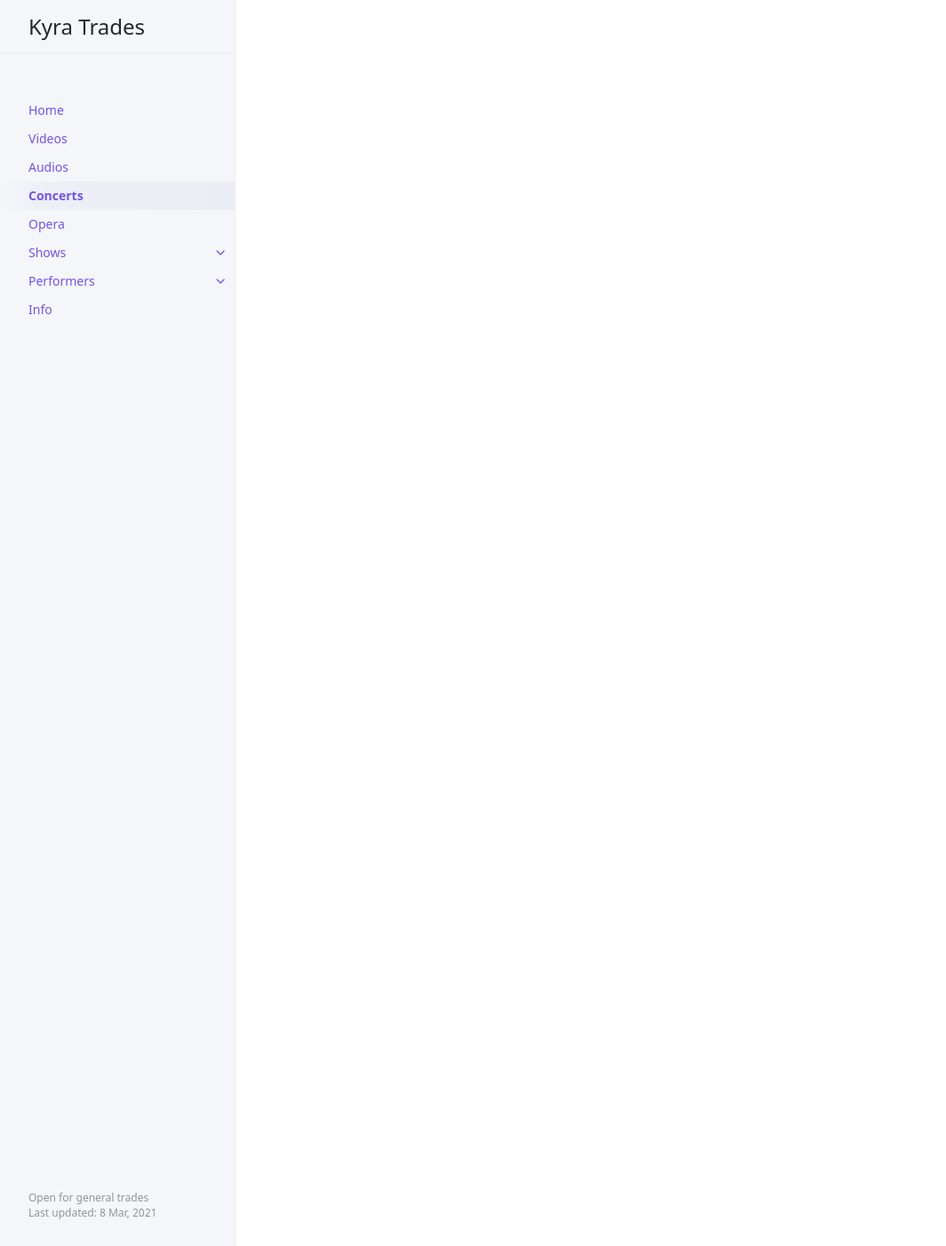
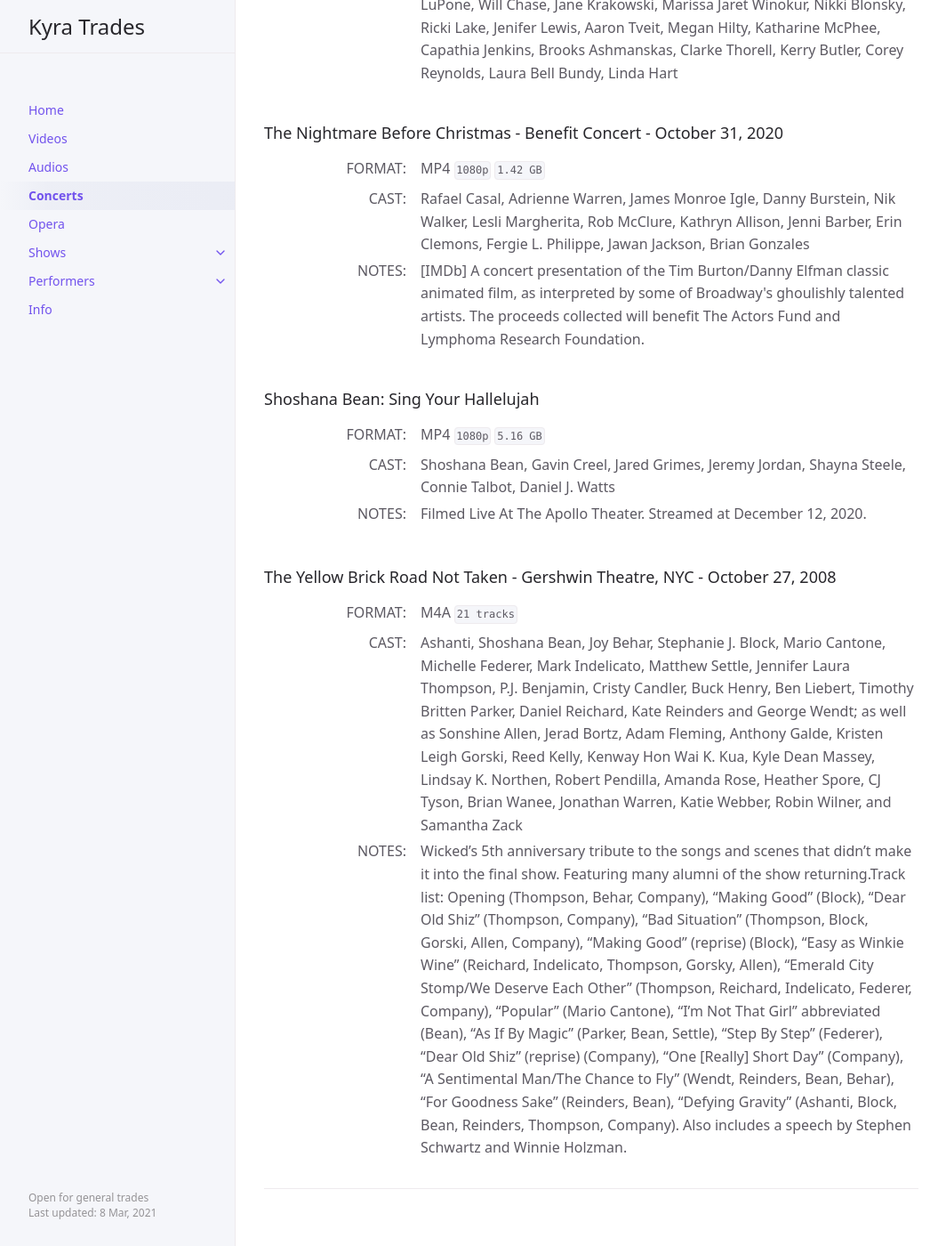
Before and after one commit to kyratrades/kyratrades.github.io, a Jekyll site: the page built from docs/concerts.md, in a window 1280 px wide and 1400 px high, scrolled down 9781 px. Shown: the whole window at 89% size, without its empty margins (107-1171 px from the left). Built offline with Jekyll 4.4.1, drawn with Linux system fonts in a browser that asks for light colours; some of the changed text lies outside the part shown.

Commit message:
Update concerts.md

```diff
--- a/docs/concerts.md
+++ b/docs/concerts.md
@@ -240,6 +240,25 @@ NOTES
 
 ## Wicked Divas
 
+### Video
+
+#### Wicked Divas - Cincinnati - November 15, 2009
+{: .no_toc .d-inline-block }
+
+SunsetBlvd79
+{: .label .label-blue }
+
+FORMAT
+: VOB+smalls `1 DVD`
+
+CAST
+: Megan Hilty, Julia Murney
+
+NOTES
+: Songs include: All That Jazz, Back to Before, Ring Them Bells, Til' There Was You, I Could of Danced All Night, Part of Your World, The Wizard and I, Popular, Defying Gravity, For Good, and I Will Never Leave You.
+
+### Audio
+
 #### Wicked Divas - Cincinnati - November 13, 2009
 {: .no_toc .d-inline-block }
 
@@ -349,6 +368,15 @@ CAST
 NOTES
 : TODAY hosts Savannah Guthrie, Hoda Kotb, and Al Roker will host the event this year. The Broadway performances this year will come from the casts of Ain\'t Too Proud - The Life and Times of The Temptations, Hamilton, Jagged Little Pill, and Mean Girls. Plus, the Radio City Music Hall Rockettes will bring their Christmas magic to the festivities.
 
+#### The American Songbook: Best of Broadway - Boston Symphony Hall - June 17, 2011
+{: .no_toc .d-inline-block }
+
+FORMAT
+: MP3 `32 tracks`
+
+CAST
+: The Boston Pops, Stephanie J. Block, Julia Murney
+
 #### Barack On Broadway - Broadway - June 4, 2012
 {: .no_toc .d-inline-block }
 
@@ -361,14 +389,45 @@ CAST
 NOTES
 : An unbelievable concert. The energy in the room was phenomenal. The people seated around the master tend to clap loudly, but it\'s hard to fault them for being excited.
 
-#### The American Songbook: Best of Broadway - Boston Symphony Hall - June 17, 2011
+#### Broadway Backwards 8 - New York City - March 28, 2013
+{: .no_toc .d-inline-block }
+
+Issues
+{: .label .label-red }
+
+FORMAT
+: MP3 `31 tracks`
+: Seems to be missing track 15 (of 32) unless the track numbers are wrong
+
+CAST
+: Stephanie J. Block, Estelle Parsons, Judy Kaye, Bruce Vilanch, Daniel Breaker, Anita Gillette, Tony Sheldon, Jose Llana, Jim Brochu, Ward Billeisen, Tituss Burgess, Robert Creighton, Kyle Dean Massey, John Bolton, Jake Boyd, Mo Brady Ashley Brown, Len Cariou, Victor Garber, Malcolm Gets, Jan Maxwell, Brian Stokes Mitchell, Stacey Oristano, Doris Roberts, Howie Michael Smith, Anthony Warlow, Josh Young, Karen Ziemba
+
+#### Broadway Kitchen Sink - New York - April 4, 2004
 {: .no_toc .d-inline-block }
 
 FORMAT
 : MP3 `32 tracks`
 
 CAST
-: The Boston Pops, Stephanie J. Block, Julia Murney
+: Hosted by Seth Rudetsky with Shoshana Bean, Sarah Uriarte Berry, Stephanie J. Block, David Burtka, Kristy Cates, Sara Gettelfinger, Anita Gillete, Jose Llana, Emily Loesser, Julia Murney, Gina Phillistine, Lyn Phillistine, Anthony Rapp, Cary Shield, Kate Shindle and Don Stephenson
+
+#### Broadway’s Back! - Marquis Theatre - November 30, 2007
+{: .no_toc .d-inline-block }
+
+FORMAT
+: MP3 `10 tracks`
+
+CAST
+: Bob Martin, Bernadette Peters, Laura Bell Bundy, Jonathan Groff, Lea Michele, Kerry Butler, Cheyenne Jackson, Laura Osnes, Max Crumm, Stephanie J. Block, Annaleigh Ashford, Angela Lansbury, Bob Saget, and more.
+
+#### Bushel and A Peck Benefit - Feinstein’s / 54 Below - March 1, 2015
+{: .no_toc .d-inline-block }
+
+FORMAT
+: MP3 `20 tracks`
+
+CAST
+: Julia Murney, Eisa Davis, Laura Osnes, Aaron Lazar, Georgia Stitt, Stephanie J. Block, Benjamin Scheuer, Kenita Miller, Andrew Keenan-Bolger, Kate Wetherhead
 
 #### Defying Gravity: The Music of Stephen Schwartz in Concert - Las Vegas - January 31, 2009
 {: .no_toc .d-inline-block }
@@ -439,7 +498,16 @@ FORMAT
 NOTES
 : Liza Minnelli stars in a television concert directed and choreographed by Bob Fosse. She performs such songs as the title number, "Liza with a 'Z'" and "Son of a Preacher Man". The concert concludes with a medley of songs from the film Cabaret (1972).
 
-#### The New York Pops: Make it BIG! 31st Birthday Gala - Carnegie Hall - April 28, 2014
+#### New York Pops 30th Birthday Gala: Celebrating Collaborations of the Past, Present, and Future - Carnegie Hall - April 29, 2013
+{: .no_toc .d-inline-block }
+
+FORMAT
+: MP3 `Untracked`
+
+CAST
+: Nick Adams, Laura Benanti, Stephanie J. Block, Liz Callaway, Will Chase, Megan Hilty, Marilyn Maye, Rob McClure, Donna Murphy, Kelli O’Hara, Laura Osnes, Leslie Uggams, Max von Essen, Anthony Warlow, Betsy Wolfe
+
+#### The New York Pops: Make it BIG! Birthday Gala - Carnegie Hall - April 28, 2014
 {: .no_toc .d-inline-block }
 
 irnbruise
@@ -474,3 +542,15 @@ CAST
 
 NOTES
 : Filmed Live At The Apollo Theater. Streamed at December 12, 2020.
+
+#### The Yellow Brick Road Not Taken - Gershwin Theatre, NYC - October 27, 2008
+{: .no_toc .d-inline-block }
+
+FORMAT
+: M4A `21 tracks`
+
+CAST
+: Ashanti, Shoshana Bean, Joy Behar, Stephanie J. Block, Mario Cantone, Michelle Federer, Mark Indelicato, Matthew Settle, Jennifer Laura Thompson, P.J. Benjamin, Cristy Candler, Buck Henry, Ben Liebert, Timothy Britten Parker, Daniel Reichard, Kate Reinders and George Wendt; as well as Sonshine Allen, Jerad Bortz, Adam Fleming, Anthony Galde, Kristen Leigh Gorski, Reed Kelly, Kenway Hon Wai K. Kua, Kyle Dean Massey, Lindsay K. Northen, Robert Pendilla, Amanda Rose, Heather Spore, CJ Tyson, Brian Wanee, Jonathan Warren, Katie Webber, Robin Wilner, and Samantha Zack
+
+NOTES
+: Wicked's 5th anniversary tribute to the songs and scenes that didn't make it into the final show. Featuring many alumni of the show returning.Track list: Opening (Thompson, Behar, Company), "Making Good" (Block), "Dear Old Shiz" (Thompson, Company), "Bad Situation" (Thompson, Block, Gorski, Allen, Company), "Making Good" (reprise) (Block), "Easy as Winkie Wine" (Reichard, Indelicato, Thompson, Gorsky, Allen), "Emerald City Stomp/We Deserve Each Other" (Thompson, Reichard, Indelicato, Federer, Company), "Popular" (Mario Cantone), "I'm Not That Girl" abbreviated (Bean), "As If By Magic" (Parker, Bean, Settle), "Step By Step" (Federer), "Dear Old Shiz" (reprise) (Company), "One [Really] Short Day" (Company), "A Sentimental Man/The Chance to Fly" (Wendt, Reinders, Bean, Behar), "For Goodness Sake" (Reinders, Bean), "Defying Gravity" (Ashanti, Block, Bean, Reinders, Thompson, Company).  Also includes a speech by Stephen Schwartz and Winnie Holzman.
```
